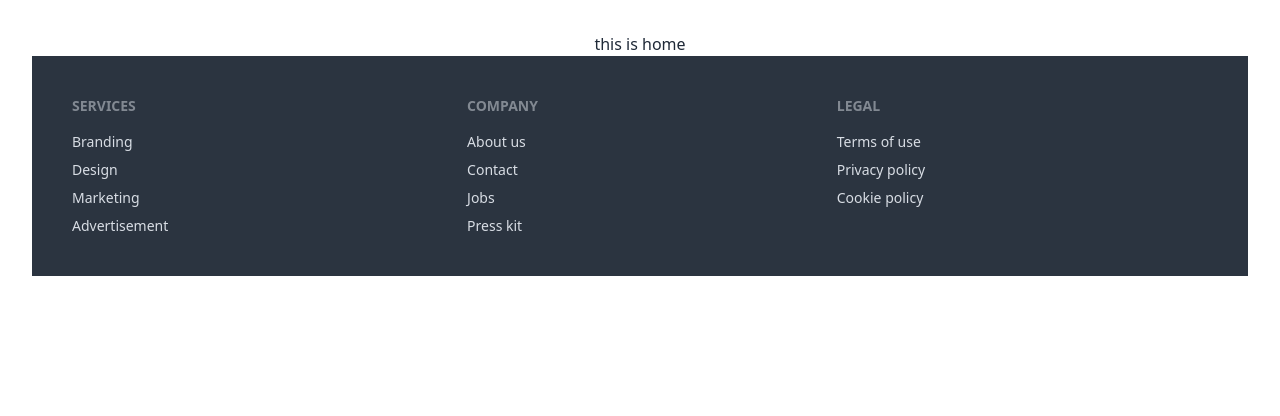
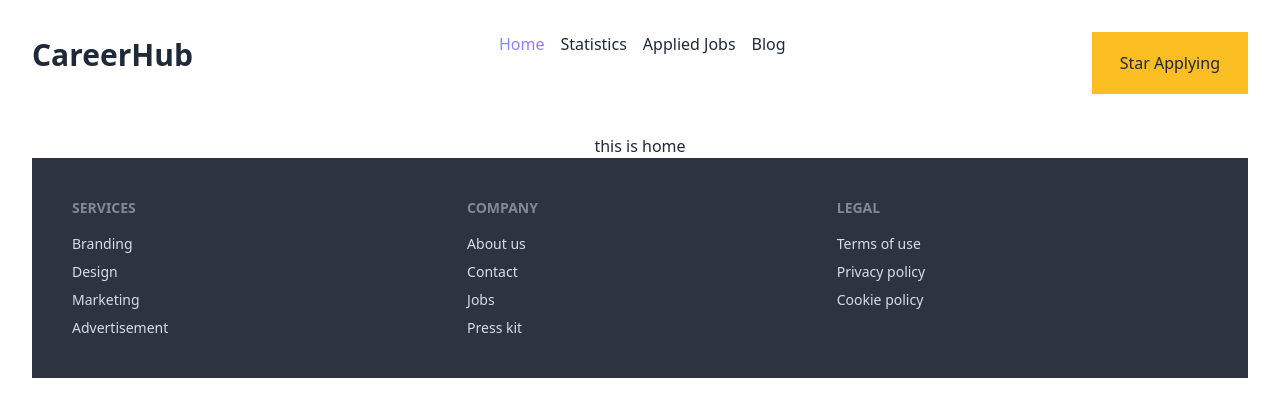
Before and after one commit to sumaiya-rahman-chowdhury/Career-Hub-Website-with-React, a React (Vite) app: page / in a window 1280 px wide. Shown: the top 416 px of the page. Built offline with nearby package versions, Linux system fonts and the light colour scheme.

Commit message:
setup route + created navbar

```diff
--- /dev/null
+++ b/src/AppliedJobs.jsx
@@ -0,0 +1,11 @@
+import React from 'react';
+
+const AppliedJobs = () => {
+    return (
+        <div>
+
+        </div>
+    );
+};
+
+export default AppliedJobs;
--- /dev/null
+++ b/src/Blogs.jsx
@@ -0,0 +1,11 @@
+import React from 'react';
+
+const Blogs = () => {
+    return (
+        <div>
+
+        </div>
+    );
+};
+
+export default Blogs;
--- /dev/null
+++ b/src/Header.jsx
@@ -0,0 +1,28 @@
+import React from 'react';
+import { NavLink } from 'react-router-dom';
+import './Style.css'
+const Header = () => {
+    return (
+        <div>
+            <nav className=' flex justify-between lg:flex-row flex-col gap-y-3 mb-10'>
+                {/* logo */}
+                <div>
+                <h3 className=' text-[30px] font-[800]'>CareerHub</h3>
+                </div>
+                {/* nav tabs */}
+                <div className=' space-x-4 '>
+                    <NavLink to='/'>Home</NavLink>
+                    <NavLink to='/statistics'>Statistics</NavLink>
+                    <NavLink to='/appliedJobs'>Applied Jobs</NavLink>
+                    <NavLink to='/blogs'>Blog</NavLink>
+                </div>
+                {/* button */}
+                <div>
+                    <button className='lg:px-[28px] py-[19px] bg-amber-400 w-full'>Star Applying</button>
+                </div>
+            </nav>
+        </div>
+    );
+};
+
+export default Header;
--- a/src/Root.jsx
+++ b/src/Root.jsx
@@ -1,10 +1,12 @@
 import React from 'react';
 import { Outlet } from 'react-router-dom';
 import Footer from './Footer';
+import Header from './Header';
 
 const Root = () => {
     return (
         <div>
+            <Header></Header>
             <Outlet></Outlet>
             <Footer></Footer>
         </div>
--- /dev/null
+++ b/src/Statistics.jsx
@@ -0,0 +1,11 @@
+import React from 'react';
+
+const Statistics = () => {
+    return (
+        <div>
+
+        </div>
+    );
+};
+
+export default Statistics;
--- /dev/null
+++ b/src/Style.css
@@ -0,0 +1,6 @@
+nav .active{
+    background: var(--Linear, linear-gradient(90deg, #7E90FE 0%, #9873FF 100%));
+    background-clip: text;
+    -webkit-background-clip: text;
+    -webkit-text-fill-color: transparent;
+}
```
Also changed, not shown: src/main.jsx (+15 -0 lines).
